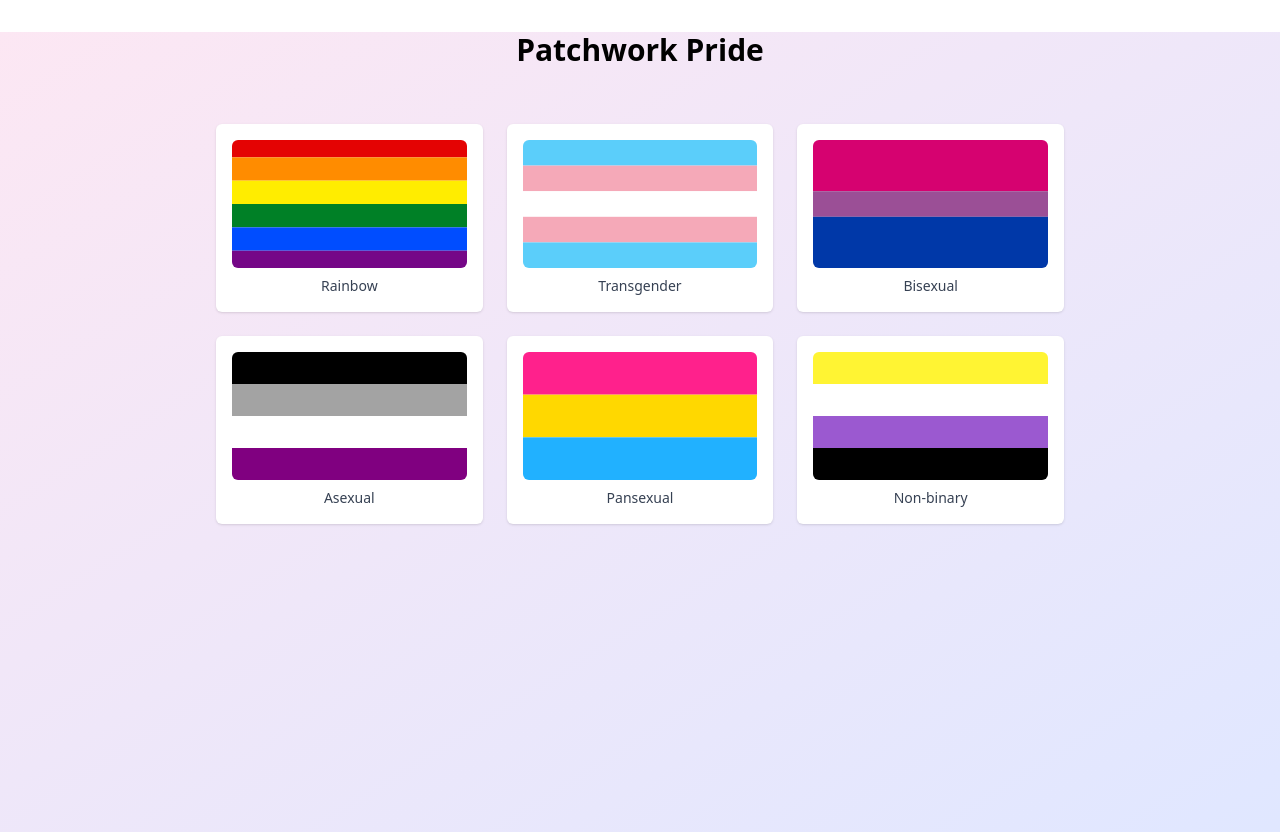
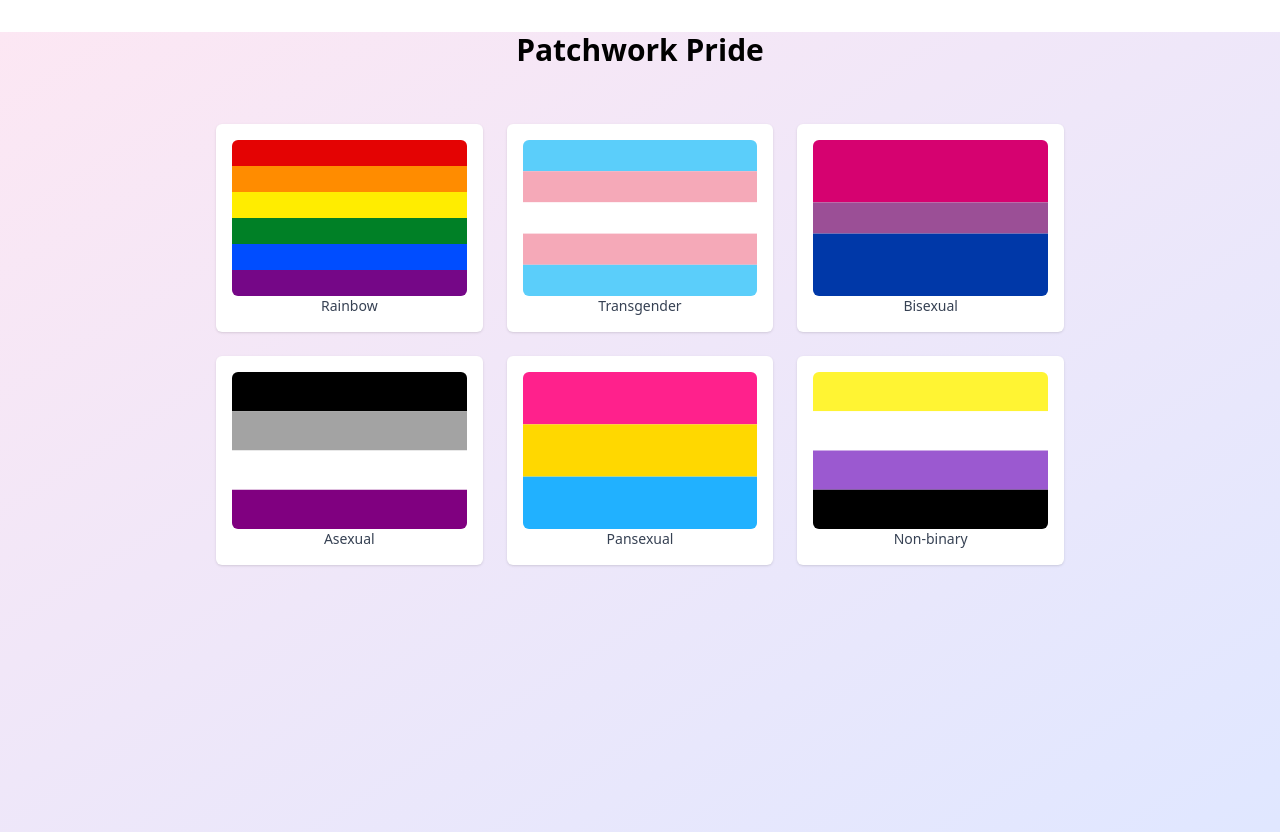
Before and after one commit to Stephen-Hearthware/patchwork-pride, a React (Vite) app: page / in a window 1280 px wide. Built offline with nearby package versions, Linux system fonts and the light colour scheme.

Commit message:
fix flag size

```diff
--- a/src/components/FlagCard.tsx
+++ b/src/components/FlagCard.tsx
@@ -7,11 +7,11 @@ interface FlagCardProps {
 
 function FlagCard({ name, image }: FlagCardProps) {
   return (
-    <div className="overflow-hidden rounded-md bg-white p-4 shadow transition-transform duration-200 hover:z-10 hover:scale-105">
+    <div className="mx-auto w-full max-w-xs overflow-hidden rounded-md bg-white p-4 shadow transition-transform duration-200 hover:z-10 hover:scale-105">
       <img
         src={image}
         alt={`${name} flag`}
-        className="mb-2 h-32 w-full rounded-md object-cover"
+        className="aspect-[3/2] w-full max-w-[240px] object-cover rounded-md mx-auto"
       />
       <p className="text-center text-sm font-medium text-gray-700">{name}</p>
     </div>
```
